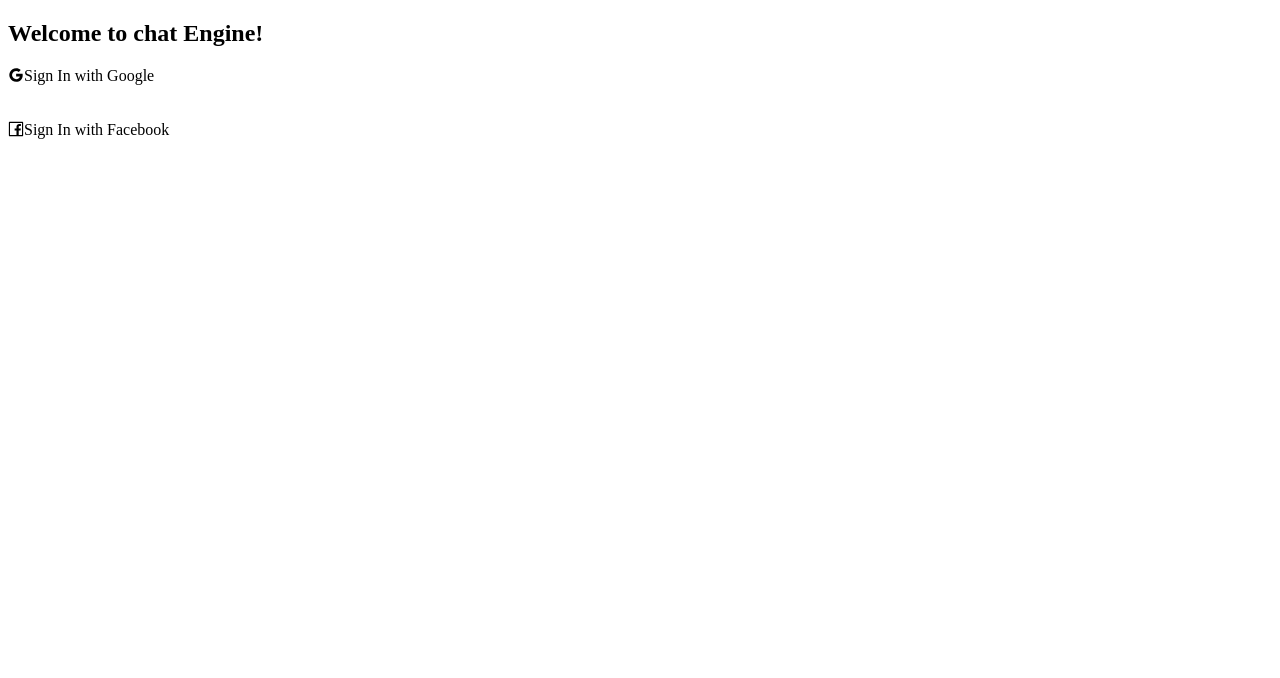
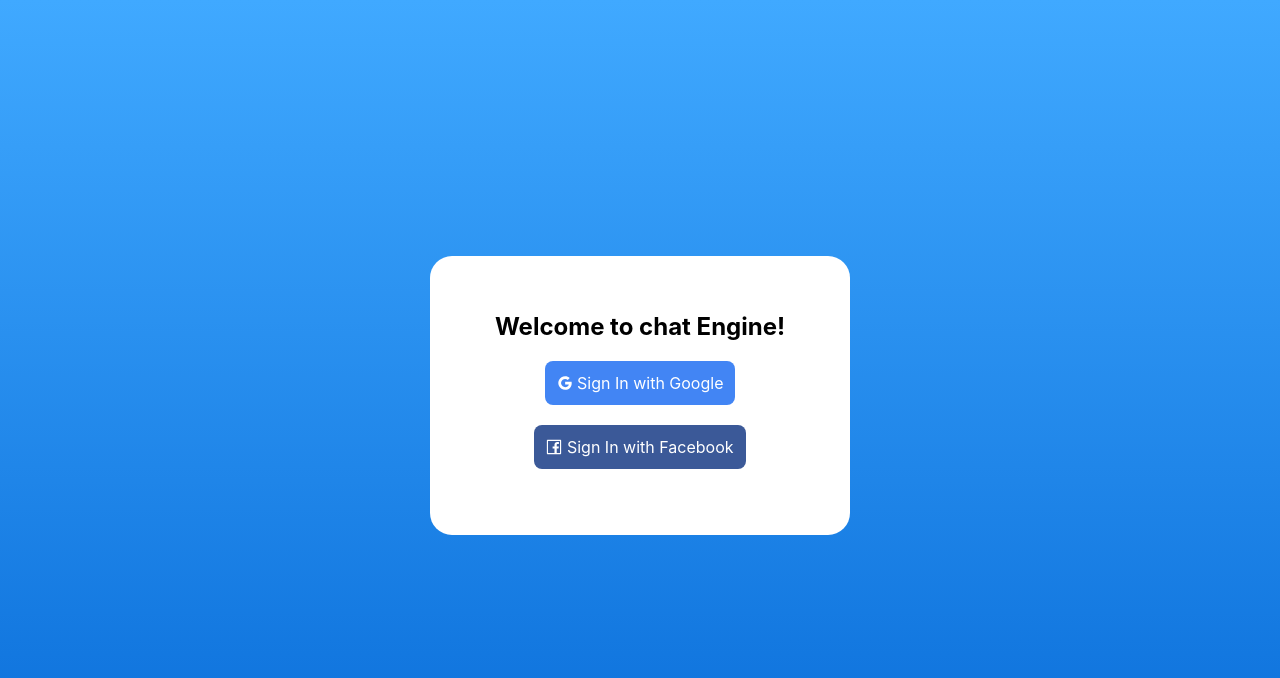
Before and after one commit to ibrajkhan/Chat-App, a React (Create React App) app: page / in a window 1280 px wide. Shown: the top 678 px of the page. Built offline with nearby package versions, Linux system fonts and the light colour scheme.

Commit message:
Added Styling in login page

```diff
--- a/src/components/Login.jsx
+++ b/src/components/Login.jsx
@@ -4,18 +4,16 @@
 
 function Login() {
   return (
-    <div className="login__page">
-      <div className="login__card">
+    <div id="login__page">
+      <div id="login__card">
         <h2>Welcome to chat Engine!</h2>
         <div className="login__button google">
-          <GoogleOutlined />
-          Sign In with Google
+          <GoogleOutlined /> Sign In with Google
         </div>
         <br />
         <br />
-        <div className="login__button google">
-          <FacebookOutlined />
-          Sign In with Facebook
+        <div className="login__button facebook">
+          <FacebookOutlined /> Sign In with Facebook
         </div>
       </div>
     </div>
--- a/src/style.css
+++ b/src/style.css
@@ -0,0 +1,41 @@
+* {
+  font-family: Avenir, -apple-system, BlinkMacSystemFont, Segoe UI, Roboto,
+    Helvetica Neue, Arial, Noto Sans, sans-serif, Apple Color Emoji,
+    Segoe UI Emoji, Segoe UI Symbol, Noto Color Emoji;
+}
+#login__page {
+  background-image: linear-gradient(#40a9ff, #096dd9);
+  position: absolute;
+  top: 0px;
+  bottom: 0px;
+  left: 0px;
+  right: 0px;
+}
+
+#login__card {
+  position: relative;
+  top: calc(50vh - 144px);
+  left: calc(50vw - 210px);
+  padding-top: 36px;
+  padding-bottom: 66px;
+  width: 420px;
+  text-align: center;
+  background-color: white;
+  border-radius: 22px;
+}
+.login__button {
+  cursor: pointer;
+  color: white;
+  padding: 12px;
+  border-radius: 8px;
+  display: inline-block;
+}
+
+.facebook {
+  background-color: #3b5998;
+}
+
+.google {
+  background-color: #4285f4;
+  color: white;
+}
```
